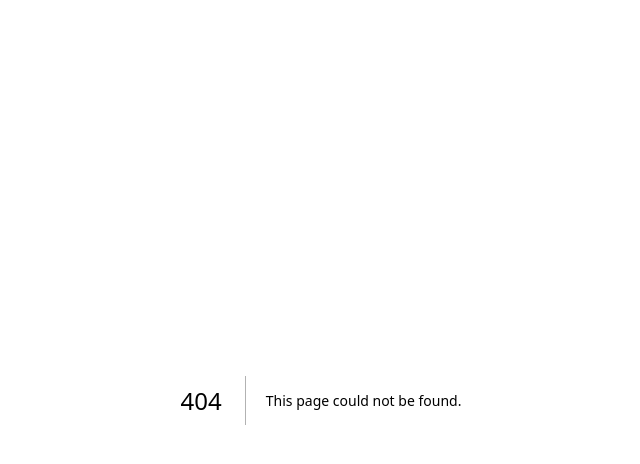
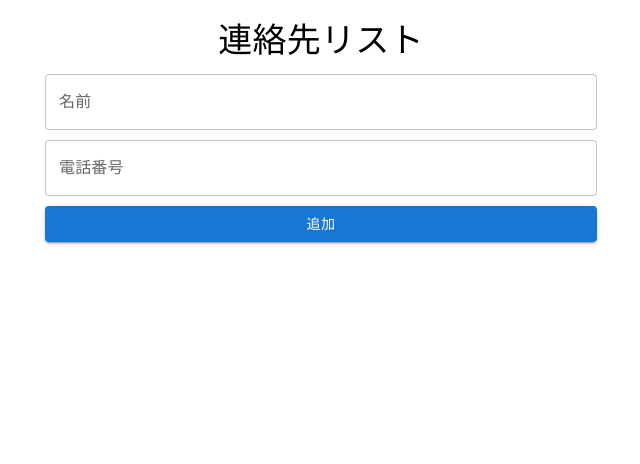
Before and after one commit to kojiman-git/next_practice, a Next.js app: page /100_my-contact-list_Material_UI in a window 1280 px wide. Before the commit this address had no page. Shown: the top 464 px of the page, without its empty margins (319-959 px from the left). Built offline with nearby package versions, Linux system fonts and the light colour scheme.

Commit message:
連絡先リストにMaterial UIを導入したバージョンを実装

```diff
--- /dev/null
+++ b/src/app/100_my-contact-list_Material_UI/page.js
@@ -0,0 +1,64 @@
+"use client";
+import { useState } from 'react';
+import { Container, TextField, Button, List, ListItem, ListItemText, ListItemSecondaryAction, IconButton, Typography } from '@mui/material';
+import DeleteIcon from '@mui/icons-material/Delete';
+
+export default function Home() {
+  const [name, setName] = useState('');
+  const [phone, setPhone] = useState('');
+  const [contacts, setContacts] = useState([]);
+  const [nextId, setNextId] = useState(1);
+
+  const addContact = () => {
+    if (name && phone) {
+      setContacts([...contacts, { id: nextId, name, phone }]);
+      setNextId(nextId + 1);
+      setName('');
+      setPhone('');
+    }
+  };
+
+  const deleteContact = (id) => {
+    const newContacts = contacts.filter(contact => contact.id !== id);
+    setContacts(newContacts);
+  };
+
+  return (
+    <Container maxWidth="sm" style={{ marginTop: '20px' }}>
+      <Typography variant="h4" align="center" gutterBottom>
+        連絡先リスト
+      </Typography>
+      <TextField
+        label="名前"
+        variant="outlined"
+        fullWidth
+        value={name}
+        onChange={(e) => setName(e.target.value)}
+        style={{ marginBottom: '10px' }}
+      />
+      <TextField
+        label="電話番号"
+        variant="outlined"
+        fullWidth
+        value={phone}
+        onChange={(e) => setPhone(e.target.value)}
+        style={{ marginBottom: '10px' }}
+      />
+      <Button variant="contained" color="primary" onClick={addContact} fullWidth>
+        追加
+      </Button>
+      <List>
+        {contacts.map((contact) => (
+          <ListItem key={contact.id}>
+            <ListItemText primary={contact.name} secondary={contact.phone} />
+            <ListItemSecondaryAction>
+              <IconButton edge="end" aria-label="delete" onClick={() => deleteContact(contact.id)}>
+                <DeleteIcon />
+              </IconButton>
+            </ListItemSecondaryAction>
+          </ListItem>
+        ))}
+      </List>
+    </Container>
+  );
+}
--- a/src/data/nav.js
+++ b/src/data/nav.js
@@ -16,4 +16,5 @@ export const navList = [
   "090_my-memo-app",
   "090_my-memo-app_Material_UI",
   "100_my-contact-list",
+  "100_my-contact-list_Material_UI",
 ];
```
